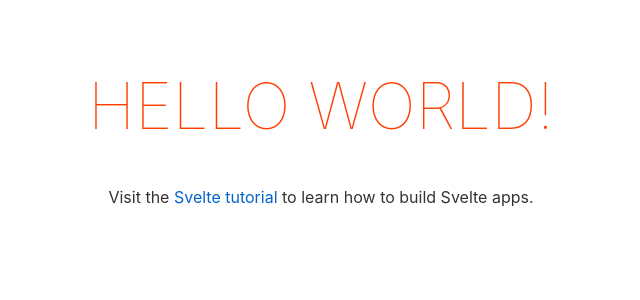
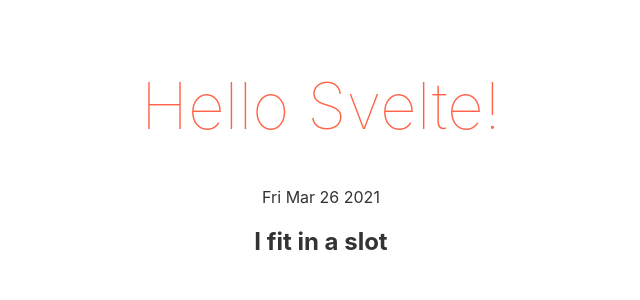
Before and after one commit to helloitsjoe/svelte-demo, a Svelte app: page / in a window 1280 px wide. Shown: the top 300 px of the page, without its empty margins (319-959 px from the left). Built offline with nearby package versions, Linux system fonts and the light colour scheme.

Commit message:
basic stuff

```diff
--- a/src/App.svelte
+++ b/src/App.svelte
@@ -1,10 +1,11 @@
 <script>
-	export let name;
+  import { Header, Wrapper } from './components';
+  const date = new Date().toDateString();
 </script>
 
 <main>
-	<h1>Hello {name}!</h1>
-	<p>Visit the <a href="https://svelte.dev/tutorial">Svelte tutorial</a> to learn how to build Svelte apps.</p>
+  <Header name="Svelte" {date} />
+  <Wrapper>I fit in a slot</Wrapper>
 </main>
 
 <style>
@@ -15,13 +16,6 @@
     margin: 0 auto;
   }
 
-	h1 {
-		color: #ff3e00;
-		text-transform: uppercase;
-		font-size: 4em;
-		font-weight: 100;
-	}
-
   @media (min-width: 640px) {
     main {
       max-width: none;
--- /dev/null
+++ b/src/components/Header.svelte
@@ -0,0 +1,15 @@
+<script>
+  export let date;
+  export let name;
+</script>
+
+<h1>Hello {name}!</h1>
+<p>{date}</p>
+
+<style>
+  h1 {
+    color: tomato;
+    font-size: 4em;
+    font-weight: 100;
+  }
+</style>
--- /dev/null
+++ b/src/components/Wrapper.svelte
@@ -0,0 +1,5 @@
+<script>
+  export let user = '';
+</script>
+
+<h2>{@html user}<slot /></h2>
--- /dev/null
+++ b/src/components/index.js
@@ -0,0 +1,4 @@
+import Header from './Header.svelte';
+import Wrapper from './Wrapper.svelte';
+
+export { Header, Wrapper };
```
Also changed, not shown: 1 other file (tests, documents, lock files or other folders). Lines whose indentation alone changed are shown as unchanged.
